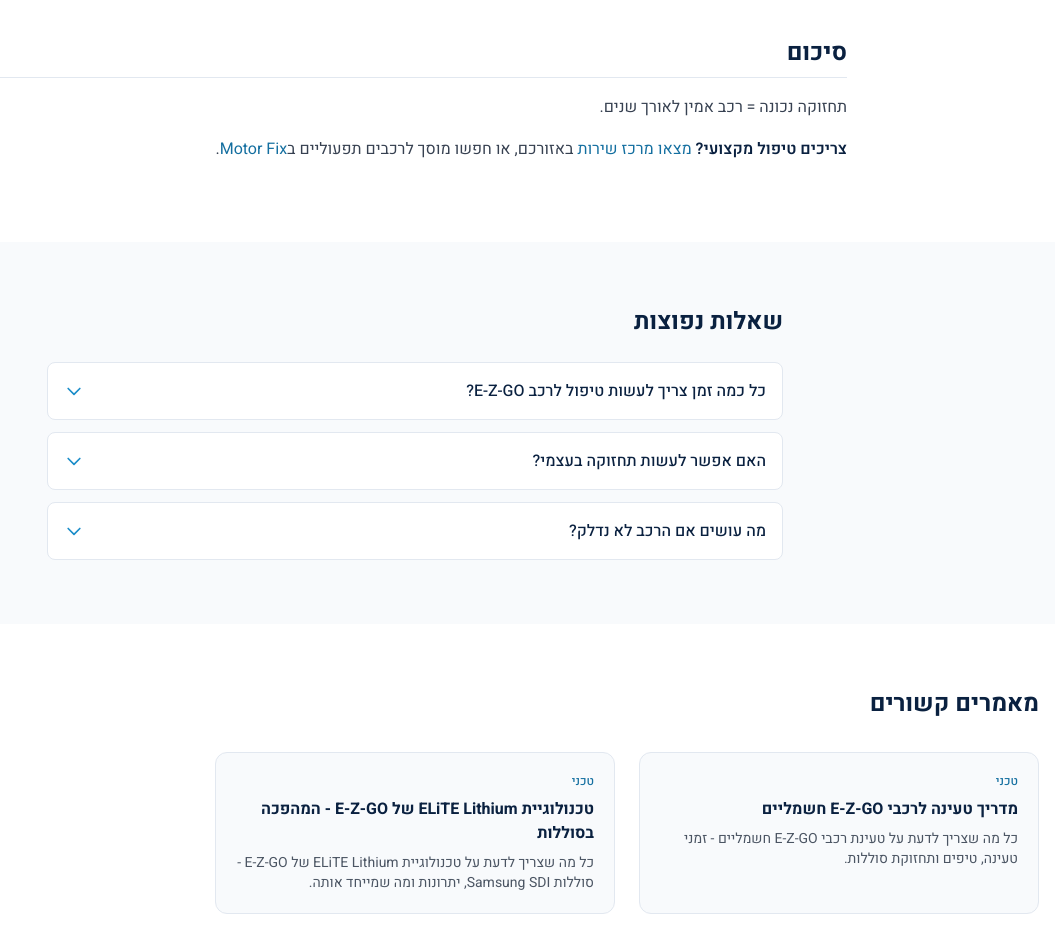
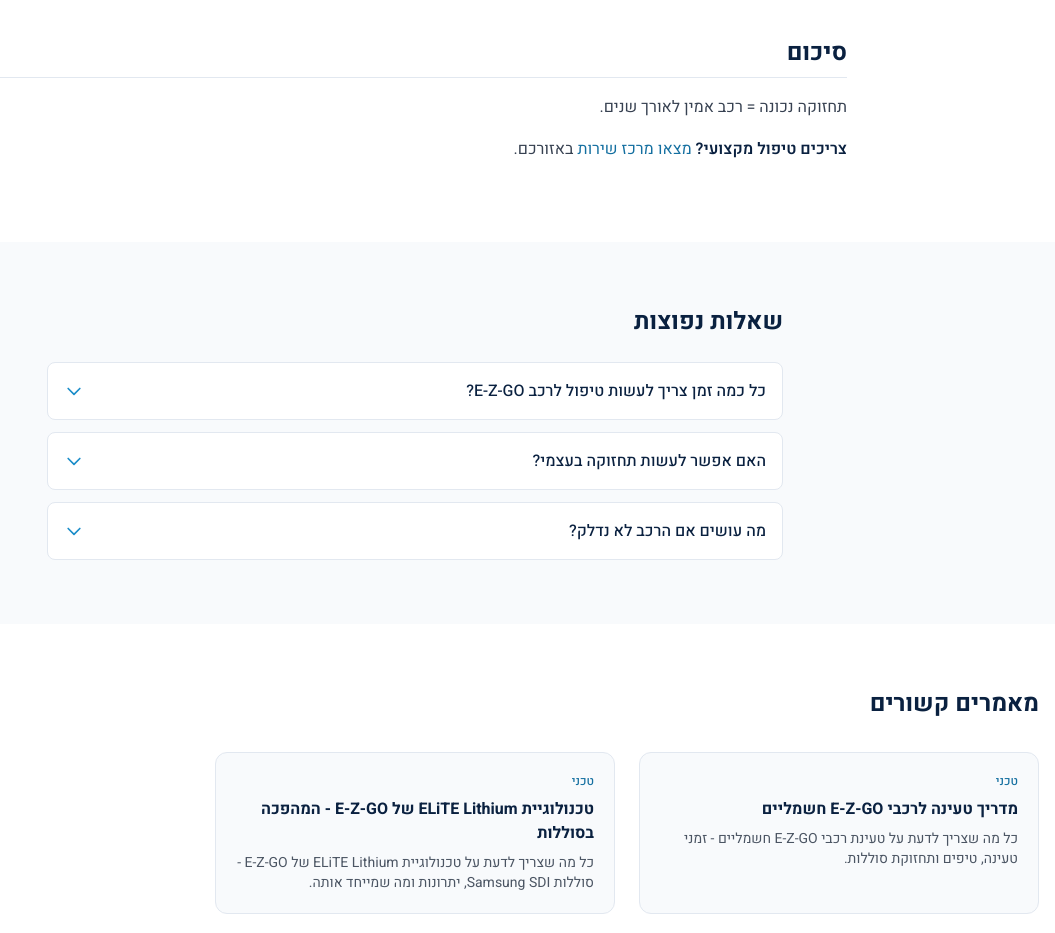
Before and after one commit to Almush-ops/ez-go, an Astro site: page /blog/ezgo-maintenance-guide in a window 1280 px wide. Shown: the part 5183-6116 px from the top of the page, without its empty margins (225-1280 px from the left). Built offline with nearby package versions, Linux system fonts and the light colour scheme; Astro itself is replaced by a stand-in of ours.

Commit message:
Revert: remove link added incorrectly

```diff
--- a/src/content/blog/ezgo-maintenance-guide.md
+++ b/src/content/blog/ezgo-maintenance-guide.md
@@ -147,4 +147,4 @@ faq:
 
 תחזוקה נכונה = רכב אמין לאורך שנים.
 
-**צריכים טיפול מקצועי?** [מצאו מרכז שירות](/service/service-centers/) באזורכם, או חפשו מוסך לרכבים תפעוליים ב[Motor Fix](https://motorfix.co.il/utility-vehicle-repair/).
+**צריכים טיפול מקצועי?** [מצאו מרכז שירות](/service/service-centers/) באזורכם.
```
